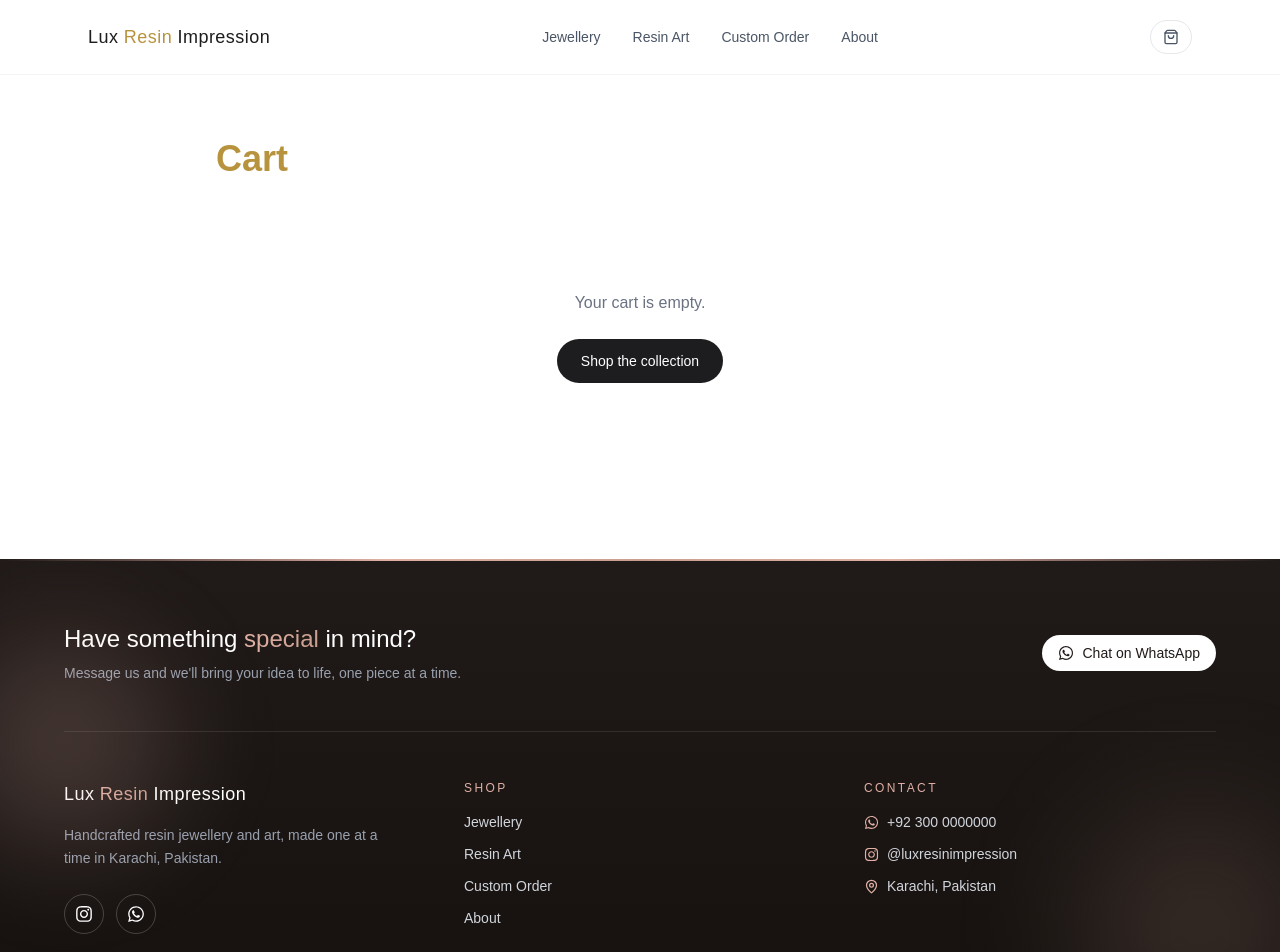
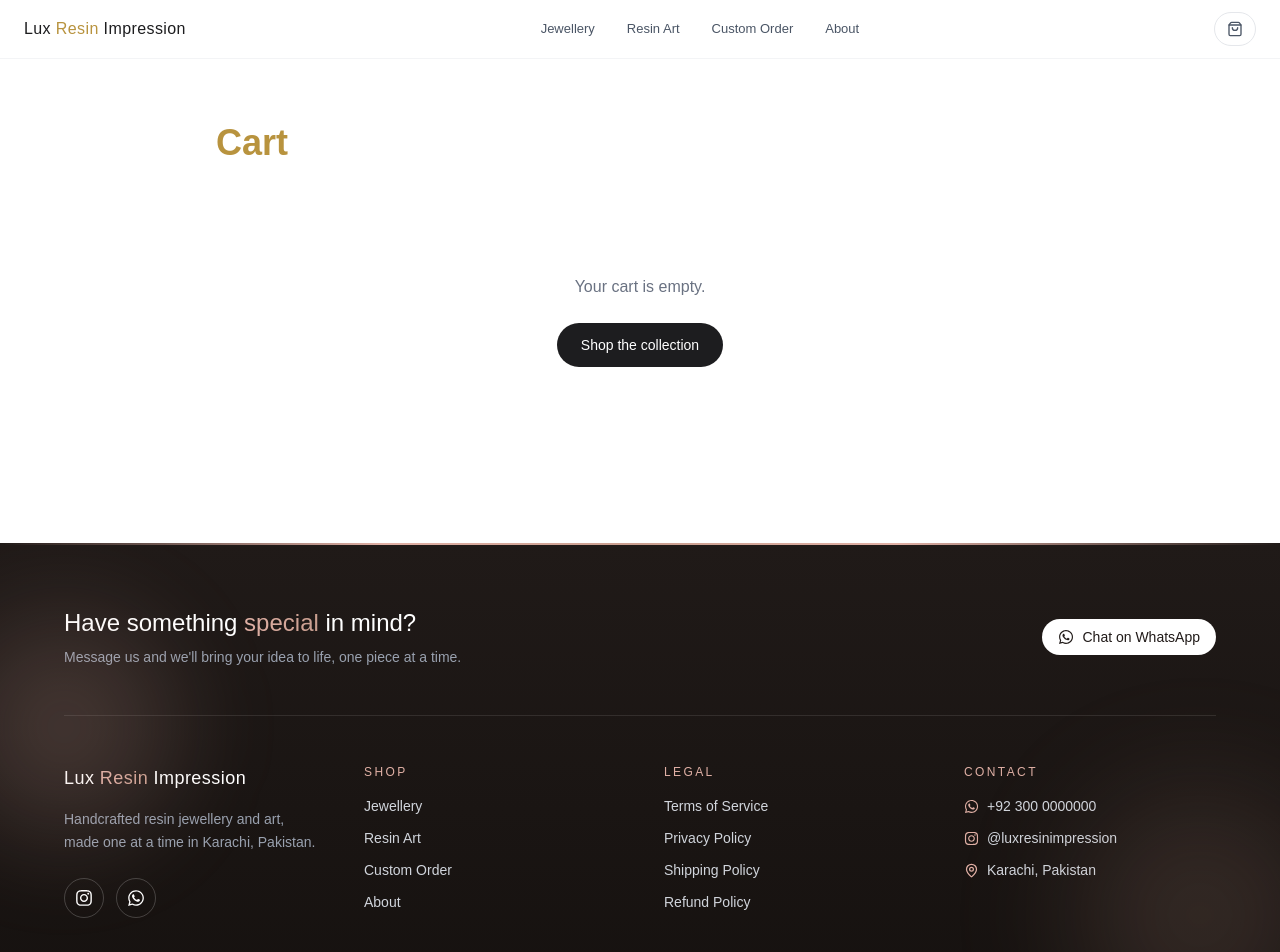
Before and after one commit to Mhashir05/lux-resin-impression, a Next.js app: page /cart in a window 1280 px wide. Shown: the top 952 px of the page. Built offline with nearby package versions, Linux system fonts and the light colour scheme.

Commit message:
feat: policies page, footer legal links, compact header

```diff
--- a/app/page.tsx
+++ b/app/page.tsx
@@ -22,7 +22,7 @@ export default function Home() {
           Every Piece , Handcrafted to Perfection
         </p>
         <h1 className="text-4xl sm:text-5xl md:text-6xl font-light text-[#1D1D1F] leading-tight">
-          Designed to <span className="text-[#B8933E]">Endure.</span> Admired <span className="text-[#B8933E]">forever</span>.
+          Designed to <span className="text-[#B8933E]">Endure ,</span> Admired <span className="text-[#B8933E]">forever</span>
         </h1>
         <p className="mt-6 text-gray-500 max-w-md">
           Lux jewellery and Resin art.
--- /dev/null
+++ b/app/policies/page.tsx
@@ -0,0 +1,47 @@
+import type { Metadata } from "next";
+import Footer from "../../components/Footer";
+import Header from "../../components/Header";
+
+export const metadata: Metadata = {
+  title: "Policies",
+};
+
+const sections = [
+  { id: "terms", title: "Terms of Service", body: "Terms content yahan aayega." },
+  { id: "privacy", title: "Privacy Policy", body: "Privacy content yahan aayega." },
+  { id: "shipping", title: "Shipping Policy", body: "Shipping content yahan aayega." },
+  { id: "refund", title: "Refund Policy", body: "Refund content yahan aayega." },
+];
+
+export default function PoliciesPage() {
+  return (
+    <main className="min-h-screen bg-white">
+      <Header />
+
+      {/* Hero intro */}
+      <section className="px-6 pt-32 pb-16 max-w-4xl mx-auto text-center">
+        <h1 className="text-4xl md:text-5xl font-bold text-[#1D1D1F] leading-tight">
+          Our <span className="text-[#B8933E]">policies</span>
+        </h1>
+        <p className="mt-6 text-gray-500 leading-relaxed max-w-2xl mx-auto">
+          Everything you need to know about ordering, delivery, and returns <br />Clearly
+          laid out, no fine print.
+        </p>
+      </section>
+
+      {/* Policy sections */}
+      <section className="px-6 pb-24 max-w-4xl mx-auto">
+        {sections.map((s) => (
+          <div key={s.id} id={s.id} className="mb-16 scroll-mt-32">
+            <h2 className="text-2xl md:text-3xl font-bold text-[#1D1D1F] leading-snug mb-4">
+              {s.title}
+            </h2>
+            <p className="text-gray-500 leading-relaxed">{s.body}</p>
+          </div>
+        ))}
+      </section>
+
+      <Footer />
+    </main>
+  );
+}
--- a/components/Footer.tsx
+++ b/components/Footer.tsx
@@ -12,6 +12,14 @@ const shopLinks = [
   { name: "Custom Order", href: "/custom-order" },
   { name: "About", href: "/about" },
 ];
+const policyLinks = [
+  { name: "Terms of Service", href: "/policies#terms" },
+  { name: "Privacy Policy", href: "/policies#privacy" },
+  { name: "Shipping Policy", href: "/policies#shipping" },
+  { name: "Refund Policy", href: "/policies#refund" },
+];
+
+
 
 export default function Footer() {
   const scrollTop = () => window.scrollTo({ top: 0, behavior: "smooth" });
@@ -69,7 +77,7 @@ export default function Footer() {
       </div>
 
       {/* Main grid */}
-      <div className="max-w-6xl mx-auto grid md:grid-cols-3 gap-12 pt-12">
+      <div className="max-w-6xl mx-auto grid md:grid-cols-4 gap-12 pt-12">
         {/* Brand + socials */}
         <div>
           <div className="text-lg tracking-wide mb-4">
@@ -121,6 +129,27 @@ export default function Footer() {
           </ul>
         </div>
 
+        {/* Policy links */}
+        <div>
+          <p className="text-xs tracking-[0.2em] text-[#E0B0A5] mb-4">LEGAL</p>
+          <ul className="space-y-3 text-sm text-gray-300">
+            {policyLinks.map((link) => (
+              <li key={link.name}>
+                <Link
+                  href={link.href}
+                  className="group inline-flex items-center gap-1 cursor-pointer transition-all duration-300 hover:text-[#E0B0A5] hover:translate-x-1"
+                >
+                  {link.name}
+                  <ArrowUpRight
+                    size={14}
+                    className="opacity-0 -translate-x-1 transition-all duration-300 group-hover:opacity-100 group-hover:translate-x-0"
+                  />
+                </Link>
+              </li>
+            ))}
+          </ul>
+        </div>
+
         {/* Contact */}
         <div>
           <p className="text-xs tracking-[0.2em] text-[#E0B0A5] mb-4">CONTACT</p>
--- a/components/Header.tsx
+++ b/components/Header.tsx
@@ -25,14 +25,14 @@ export default function Header() {
 
   return (
     <header className="border-b border-gray-100">
-      <div className="flex items-center justify-between px-6 py-5 max-w-6xl mx-auto">
+      <div className="flex items-center justify-between px-6 py-3 max-w-7xl mx-auto">
         {/* Brand */}
-        <Link href="/" className="text-lg tracking-wide text-[#1D1D1F]">
+        <Link href="/" className="text-base tracking-wide text-[#1D1D1F]">
           Lux <span className="text-[#B8933E]">Resin</span> Impression
         </Link>
 
         {/* Desktop links */}
-        <div className="hidden md:flex items-center gap-8 text-sm text-gray-600">
+        <div className="hidden md:flex items-center gap-8 text-[13px] text-gray-600">
           {navLinks.map((link) => {
             const isActive = pathname === link.href;
             return isActive ? (
--- a/components/Navbar.tsx
+++ b/components/Navbar.tsx
@@ -19,8 +19,10 @@ export default function Navbar() {
   const { totalItems } = useCart();
   const pathname = usePathname();
 
+  if (pathname === "/policies") return null;
+
   useEffect(() => {
-    const handleScroll = () => setShow(window.scrollY > 40);
+    const handleScroll = () => setShow(window.scrollY > 80);
     window.addEventListener("scroll", handleScroll);
     return () => window.removeEventListener("scroll", handleScroll);
   }, []);
@@ -32,18 +34,19 @@ export default function Navbar() {
 
   return (
     <nav
-      className={`fixed top-0 left-0 right-0 z-50 bg-white/80 backdrop-blur-md border-b border-gray-100 transition-all duration-200 ${
+      className={`fixed top-0 left-0 right-0 z-50 bg-white/80 backdrop-blur-md border-b border-gray-100 transition-all duration-300 ${
         show ? "translate-y-0 opacity-100" : "-translate-y-full opacity-0 pointer-events-none"
       }`}
     >
-      <div className="max-w-6xl mx-auto flex items-center justify-between px-6 py-4">
+      <div className="flex items-center justify-between px-6 py-3 max-w-7xl mx-auto">
+
         {/* Brand */}
-        <Link href="/" className="text-lg tracking-wide text-[#1D1D1F]">
+        <Link href="/" className="text-base tracking-wide text-[#1D1D1F]">
           Lux <span className="text-[#B8933E]">Resin</span> Impression
         </Link>
 
         {/* Desktop links */}
-        <div className="hidden md:flex items-center gap-8 text-sm text-gray-600">
+        <div className="hidden md:flex items-center gap-8 text-[13px] text-gray-600">
           {navLinks.map((link) => {
             const isActive = pathname === link.href;
             return isActive ? (
```
